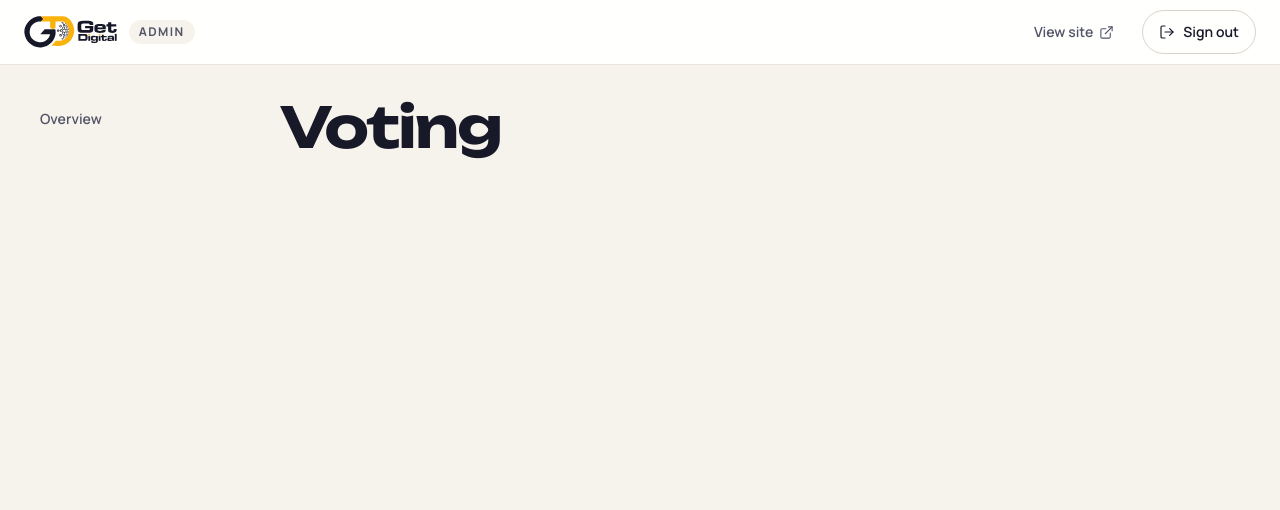
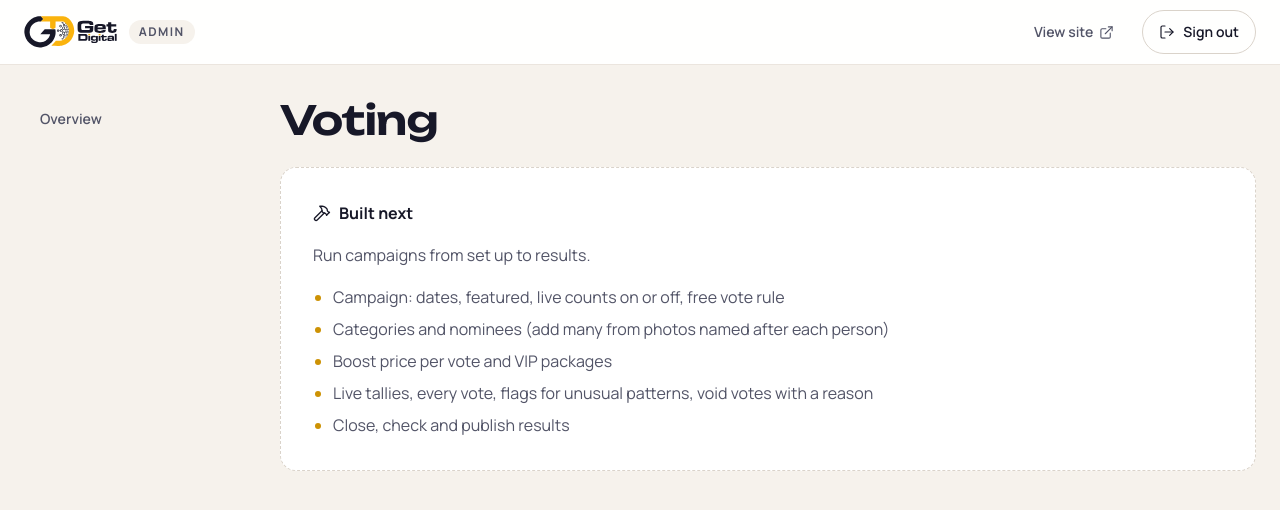
Before and after one commit to charlesaroma/get_digital, a React (Vite) app: page /admin/voting in a window 1280 px wide. Shown: the top 510 px of the page. Built offline with nearby package versions, Linux system fonts and the light colour scheme; no server answers.

Commit message:
add site features including voting, ticketing, and legal pages with tanstack store integration

```diff
--- a/src/AdminDashboard/pages/6.voting/voting.jsx
+++ b/src/AdminDashboard/pages/6.voting/voting.jsx
@@ -1,4 +1,18 @@
 /* Admin: Voting */
+import AdminPlaceholder from "@/AdminDashboard/components/AdminPlaceholder";
+
 export default function AdminVotingPage() {
-  return <h1>Voting</h1>;
+  return (
+    <AdminPlaceholder
+      title="Voting"
+      text="Run campaigns from set up to results."
+      items={[
+        "Campaign: dates, featured, live counts on or off, free vote rule",
+        "Categories and nominees (add many from photos named after each person)",
+        "Boost price per vote and VIP packages",
+        "Live tallies, every vote, flags for unusual patterns, void votes with a reason",
+        "Close, check and publish results",
+      ]}
+    />
+  );
 }
```
